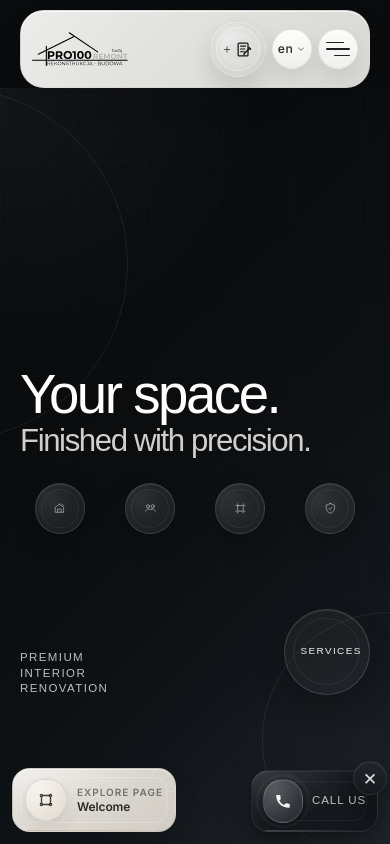
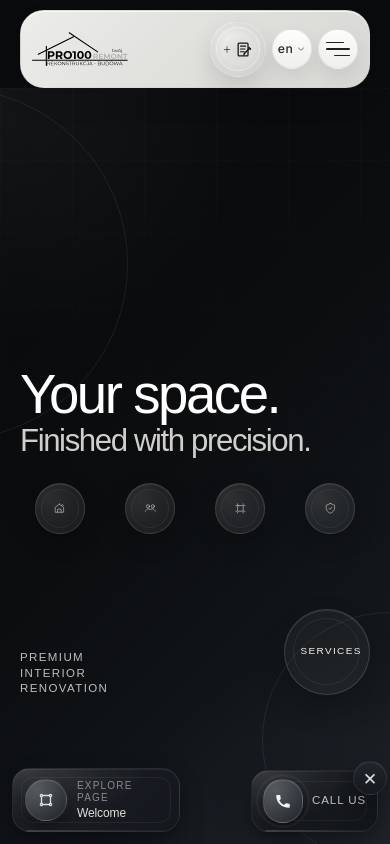
Before and after one commit to romanasolovan/prosto-remont, a Next.js app: page /en in a window 390 px wide. Shown: the top 844 px of the page. Built offline with nearby package versions, Linux system fonts and the light colour scheme.

Commit message:
refine the styling of both desktop and mobile navigations

```diff
--- a/components/home/HomeMobileSectionNavigator/HomeMobileSectionNavigator.module.css
+++ b/components/home/HomeMobileSectionNavigator/HomeMobileSectionNavigator.module.css
@@ -10,23 +10,24 @@
   max-width: 176px;
   padding: 10px 12px;
   overflow: visible;
-  border: 1px solid rgba(14, 13, 11, 0.07);
+  border: 1px solid rgba(255, 255, 255, 0.08);
   border-radius: 18px;
   background:
     radial-gradient(
       120% 140% at 10% 0%,
-      rgba(255, 255, 255, 0.44) 0%,
-      rgba(255, 255, 255, 0.14) 35%,
-      rgba(255, 255, 255, 0) 60%
+      rgba(255, 255, 255, 0.12) 0%,
+      rgba(255, 255, 255, 0.04) 35%,
+      rgba(0, 0, 0, 0) 60%
     ),
     linear-gradient(
       135deg,
-      rgba(245, 242, 235, 0.94) 0%,
-      rgba(235, 229, 219, 0.88) 100%
+      rgba(28, 31, 36, 0.96) 0%,
+      rgba(21, 24, 29, 0.96) 100%
     );
   box-shadow:
-    0 12px 26px rgba(14, 13, 11, 0.1),
-    0 1px 0 rgba(255, 255, 255, 0.42) inset;
+    0 12px 26px rgba(0, 0, 0, 0.24),
+    0 4px 12px rgba(0, 0, 0, 0.14),
+    inset 0 1px 0 rgba(255, 255, 255, 0.06);
   backdrop-filter: blur(10px);
   -webkit-backdrop-filter: blur(10px);
   appearance: none;
@@ -36,7 +37,7 @@
   content: "";
   position: absolute;
   inset: 8px;
-  border: 1px solid rgba(255, 255, 255, 0.22);
+  border: 1px solid rgba(255, 255, 255, 0.06);
   border-radius: 12px;
   pointer-events: none;
 }
@@ -50,8 +51,8 @@
   height: 1px;
   background: linear-gradient(
     90deg,
-    rgba(184, 154, 112, 0.42) 0%,
-    rgba(184, 154, 112, 0.06) 100%
+    rgba(255, 255, 255, 0.16) 0%,
+    rgba(255, 255, 255, 0.04) 100%
   );
   pointer-events: none;
 }
@@ -75,7 +76,7 @@
   height: 42px;
   transform: translate(-50%, -50%) scale(0.9);
   border-radius: 999px;
-  border: 1.5px solid rgba(184, 154, 112, 0.22);
+  border: 1.5px solid rgba(255, 255, 255, 0.16);
   opacity: 0;
   pointer-events: none;
 }
@@ -96,23 +97,20 @@
   background:
     radial-gradient(
       120% 120% at 30% 25%,
-      rgba(255, 255, 255, 0.58) 0%,
-      rgba(255, 255, 255, 0.18) 55%,
+      rgba(255, 255, 255, 0.18) 0%,
+      rgba(255, 255, 255, 0.06) 55%,
       rgba(255, 255, 255, 0) 100%
     ),
-    linear-gradient(
-      135deg,
-      rgba(236, 229, 218, 0.98),
-      rgba(224, 216, 204, 0.96)
-    );
-  border: 1px solid rgba(14, 13, 11, 0.08);
+    linear-gradient(135deg, rgba(56, 61, 68, 0.98), rgba(30, 34, 39, 0.98));
+  border: 1px solid rgba(255, 255, 255, 0.12);
   box-shadow:
-    0 8px 18px rgba(14, 13, 11, 0.08),
-    0 1px 0 rgba(255, 255, 255, 0.65) inset;
+    0 8px 18px rgba(0, 0, 0, 0.22),
+    0 2px 8px rgba(0, 0, 0, 0.14),
+    inset 0 1px 0 rgba(255, 255, 255, 0.08);
   display: inline-flex;
   align-items: center;
   justify-content: center;
-  color: rgba(14, 13, 11, 0.78);
+  color: rgba(245, 244, 240, 0.86);
 }
 
 .icon svg {
@@ -129,11 +127,12 @@
 }
 
 .triggerTitle {
+  font-family: "Barlow Condensed", sans-serif;
   font-size: 10px;
-  font-weight: 600;
-  letter-spacing: 0.1em;
+  font-weight: 500;
+  letter-spacing: 0.12em;
   text-transform: uppercase;
-  color: rgba(14, 13, 11, 0.5);
+  color: rgba(245, 244, 240, 0.5);
   line-height: 1.2;
 }
 
@@ -141,10 +140,11 @@
   overflow: hidden;
   text-overflow: ellipsis;
   white-space: nowrap;
+  font-family: "Barlow", sans-serif;
   font-size: 12px;
-  font-weight: 600;
+  font-weight: 500;
   letter-spacing: -0.01em;
-  color: rgba(14, 13, 11, 0.86);
+  color: rgba(245, 244, 240, 0.9);
   line-height: 1.2;
 }
 
@@ -153,9 +153,9 @@
   inset: 0;
   z-index: 61;
   border: 0;
-  background: rgba(14, 13, 11, 0.16);
-  backdrop-filter: blur(3px);
-  -webkit-backdrop-filter: blur(3px);
+  background: rgba(10, 12, 16, 0.34);
+  backdrop-filter: blur(4px);
+  -webkit-backdrop-filter: blur(4px);
 }
 
 .sheet {
@@ -167,23 +167,24 @@
   max-height: min(58vh, 420px);
   overflow: auto;
   padding: 12px 12px 14px;
-  border: 1px solid rgba(14, 13, 11, 0.06);
+  border: 1px solid rgba(255, 255, 255, 0.08);
   border-radius: 22px;
   background:
     radial-gradient(
       120% 140% at 10% 0%,
-      rgba(255, 255, 255, 0.52) 0%,
-      rgba(255, 255, 255, 0.18) 35%,
-      rgba(255, 255, 255, 0) 60%
+      rgba(255, 255, 255, 0.12) 0%,
+      rgba(255, 255, 255, 0.04) 35%,
+      rgba(0, 0, 0, 0) 60%
     ),
     linear-gradient(
       135deg,
-      rgba(245, 242, 235, 0.98) 0%,
-      rgba(235, 229, 219, 0.95) 100%
+      rgba(28, 31, 36, 0.98) 0%,
+      rgba(18, 21, 25, 0.98) 100%
     );
   box-shadow:
-    0 18px 42px rgba(14, 13, 11, 0.14),
-    0 1px 0 rgba(255, 255, 255, 0.42) inset;
+    0 18px 42px rgba(0, 0, 0, 0.26),
+    0 6px 18px rgba(0, 0, 0, 0.14),
+    inset 0 1px 0 rgba(255, 255, 255, 0.06);
   backdrop-filter: blur(12px);
   -webkit-backdrop-filter: blur(12px);
 }
@@ -192,7 +193,7 @@
   content: "";
   position: absolute;
   inset: 8px;
-  border: 1px solid rgba(255, 255, 255, 0.22);
+  border: 1px solid rgba(255, 255, 255, 0.06);
   border-radius: 16px;
   pointer-events: none;
 }
@@ -202,7 +203,7 @@
   height: 4px;
   margin: 0 auto 14px;
   border-radius: 999px;
-  background: rgba(14, 13, 11, 0.14);
+  background: rgba(255, 255, 255, 0.16);
 }
 
 .sheetHeader {
@@ -215,24 +216,32 @@
 
 .sheetTitle {
   margin: 0;
+  font-family: "Barlow Condensed", sans-serif;
   font-size: 11px;
-  font-weight: 700;
+  font-weight: 600;
   letter-spacing: 0.08em;
   text-transform: uppercase;
-  color: rgba(14, 13, 11, 0.58);
+  color: rgba(245, 244, 240, 0.58);
 }
 
 .closeButton {
   width: 34px;
   height: 34px;
   border-radius: 999px;
-  border: 1px solid rgba(14, 13, 11, 0.06);
-  background: rgba(255, 255, 255, 0.54);
+  border: 1px solid rgba(255, 255, 255, 0.08);
+  background: linear-gradient(
+    180deg,
+    rgba(40, 45, 52, 0.96) 0%,
+    rgba(24, 27, 32, 0.96) 100%
+  );
   display: inline-flex;
   align-items: center;
   justify-content: center;
-  color: rgba(14, 13, 11, 0.72);
+  color: rgba(245, 244, 240, 0.78);
   appearance: none;
+  box-shadow:
+    0 8px 18px rgba(0, 0, 0, 0.18),
+    inset 0 1px 0 rgba(255, 255, 255, 0.06);
 }
 
 .closeButton span {
@@ -260,10 +269,10 @@
   width: 100%;
   min-height: 50px;
   padding: 12px 14px;
-  border: 1px solid rgba(14, 13, 11, 0.05);
+  border: 1px solid rgba(255, 255, 255, 0.06);
   border-radius: 16px;
-  background: rgba(255, 255, 255, 0.52);
-  box-shadow: inset 0 1px 0 rgba(255, 255, 255, 0.34);
+  background: rgba(255, 255, 255, 0.03);
+  box-shadow: inset 0 1px 0 rgba(255, 255, 255, 0.04);
   text-align: left;
   appearance: none;
 }
@@ -273,26 +282,27 @@
   height: 9px;
   flex-shrink: 0;
   border-radius: 999px;
-  border: 1px solid rgba(14, 13, 11, 0.22);
+  border: 1px solid rgba(255, 255, 255, 0.28);
   background: transparent;
 }
 
 .sectionLabel {
+  font-family: "Barlow", sans-serif;
   font-size: 13px;
-  font-weight: 600;
+  font-weight: 500;
   letter-spacing: -0.01em;
-  color: rgba(14, 13, 11, 0.84);
+  color: rgba(245, 244, 240, 0.88);
 }
 
 .active {
-  border-color: rgba(184, 154, 112, 0.16);
-  background: rgba(184, 154, 112, 0.08);
+  border-color: rgba(255, 255, 255, 0.12);
+  background: rgba(255, 255, 255, 0.06);
 }
 
 .active .sectionDot {
-  border-color: rgba(184, 154, 112, 0.86);
-  background: rgba(184, 154, 112, 0.9);
-  box-shadow: 0 0 0 5px rgba(184, 154, 112, 0.12);
+  border-color: rgba(255, 255, 255, 0.52);
+  background: rgba(255, 255, 255, 0.92);
+  box-shadow: 0 0 0 5px rgba(255, 255, 255, 0.08);
 }
 
 @keyframes pulseWave {
@@ -301,7 +311,7 @@
     opacity: 0;
   }
   18% {
-    opacity: 0.36;
+    opacity: 0.32;
   }
   100% {
     transform: translate(-50%, -50%) scale(1.75);
@@ -313,11 +323,10 @@
 .closeButton:focus-visible,
 .sectionButton:focus-visible,
 .backdrop:focus-visible {
-  outline: 2px solid rgba(184, 154, 112, 0.5);
+  outline: 2px solid rgba(255, 255, 255, 0.22);
   outline-offset: 3px;
 }
 
-/* very small phones */
 @media (max-width: 375px) {
   .navigator {
     max-width: 72px;
@@ -348,7 +357,6 @@
   }
 }
 
-/* medium phones */
 @media (min-width: 376px) and (max-width: 767px) {
   .navigator {
     max-width: 168px;
--- a/components/home/HomeSidePagination/Pagination.module.css
+++ b/components/home/HomeSidePagination/Pagination.module.css
@@ -2,7 +2,6 @@
   display: none;
 }
 
-/* Tablet and up */
 @media (min-width: 768px) {
   .sidePagination {
     position: fixed;
@@ -21,39 +20,27 @@
     margin: 0;
     padding: 16px 10px;
     list-style: none;
-    border: 0.5px solid rgba(14, 13, 11, 0.07);
+    border: 1px solid rgba(255, 255, 255, 0.08);
     border-radius: 999px;
-    background: linear-gradient(
-      180deg,
-      rgba(245, 242, 235, 0.42) 0%,
-      rgba(245, 242, 235, 0.22) 100%
-    );
+    background:
+      radial-gradient(
+        120% 140% at 10% 0%,
+        rgba(255, 255, 255, 0.1) 0%,
+        rgba(255, 255, 255, 0.03) 35%,
+        rgba(0, 0, 0, 0) 60%
+      ),
+      linear-gradient(
+        180deg,
+        rgba(24, 28, 33, 0.82) 0%,
+        rgba(17, 20, 24, 0.82) 100%
+      );
     backdrop-filter: blur(14px);
     -webkit-backdrop-filter: blur(14px);
     box-shadow:
-      0 10px 30px rgba(14, 13, 11, 0.05),
-      inset 0 1px 0 rgba(255, 255, 255, 0.3);
+      0 10px 30px rgba(0, 0, 0, 0.18),
+      inset 0 1px 0 rgba(255, 255, 255, 0.06);
     pointer-events: auto;
-
-    /* position: relative; */
   }
-
-  /* .sidePaginationList::before {
-    content: "";
-    position: absolute;
-    top: 20px;
-    bottom: 20px;
-    right: 50%;
-    width: 1px;
-    transform: translateX(50%);
-    background: linear-gradient(
-      180deg,
-      rgba(14, 13, 11, 0.04) 0%,
-      rgba(14, 13, 11, 0.12) 50%,
-      rgba(14, 13, 11, 0.04) 100%
-    );
-    pointer-events: none;
-  } */
 
   .sidePaginationItem {
     display: flex;
@@ -77,9 +64,9 @@
     position: relative;
     width: 12px;
     height: 12px;
-    border: 1px solid rgba(14, 13, 11, 0.32);
+    border: 1px solid rgba(255, 255, 255, 0.28);
     border-radius: 999px;
-    background: rgba(255, 255, 255, 0.1);
+    background: rgba(255, 255, 255, 0.04);
     transition:
       transform 220ms ease,
       background-color 220ms ease,
@@ -108,19 +95,26 @@
     pointer-events: none;
     white-space: nowrap;
     padding: 9px 14px;
-    border: 0.5px solid rgba(14, 13, 11, 0.08);
+    border: 1px solid rgba(255, 255, 255, 0.08);
     border-radius: 999px;
-    background: linear-gradient(
-      180deg,
-      rgba(255, 255, 255, 0.78) 0%,
-      rgba(255, 255, 255, 0.62) 100%
-    );
+    background:
+      radial-gradient(
+        120% 140% at 10% 0%,
+        rgba(255, 255, 255, 0.1) 0%,
+        rgba(255, 255, 255, 0.03) 35%,
+        rgba(0, 0, 0, 0) 60%
+      ),
+      linear-gradient(
+        180deg,
+        rgba(27, 31, 36, 0.92) 0%,
+        rgba(18, 21, 25, 0.92) 100%
+      );
     backdrop-filter: blur(10px);
     -webkit-backdrop-filter: blur(10px);
     box-shadow:
-      0 8px 24px rgba(14, 13, 11, 0.06),
-      inset 0 1px 0 rgba(255, 255, 255, 0.55);
-    color: rgba(14, 13, 11, 0.74);
+      0 8px 24px rgba(0, 0, 0, 0.22),
+      inset 0 1px 0 rgba(255, 255, 255, 0.06);
+    color: rgba(245, 244, 240, 0.78);
     font-family: "Barlow Condensed", sans-serif;
     font-size: 11px;
     font-weight: 500;
@@ -143,32 +137,32 @@
 
   .sidePaginationButton:hover .sidePaginationDot,
   .sidePaginationButton:focus-visible .sidePaginationDot {
-    border-color: rgba(184, 154, 112, 0.9);
-    background: rgba(184, 154, 112, 0.1);
+    border-color: rgba(255, 255, 255, 0.44);
+    background: rgba(255, 255, 255, 0.08);
     transform: scale(1.08);
-    box-shadow: 0 0 0 5px rgba(184, 154, 112, 0.08);
+    box-shadow: 0 0 0 5px rgba(255, 255, 255, 0.06);
   }
 
   .sidePaginationButton:hover .sidePaginationDot::after,
   .sidePaginationButton:focus-visible .sidePaginationDot::after {
-    background: rgba(184, 154, 112, 0.75);
+    background: rgba(245, 244, 240, 0.8);
     transform: scale(0.92);
   }
 
   .active .sidePaginationDot {
-    border-color: rgba(184, 154, 112, 0.95);
-    background: rgba(184, 154, 112, 0.14);
-    box-shadow: 0 0 0 6px rgba(184, 154, 112, 0.1);
+    border-color: rgba(255, 255, 255, 0.5);
+    background: rgba(255, 255, 255, 0.1);
+    box-shadow: 0 0 0 6px rgba(255, 255, 255, 0.06);
     transform: scale(1.1);
   }
 
   .active .sidePaginationDot::after {
-    background: #b89a70;
+    background: rgba(255, 255, 255, 0.92);
   }
 
   .active .sidePaginationLabel {
-    color: rgba(14, 13, 11, 0.88);
-    border-color: rgba(184, 154, 112, 0.2);
+    color: rgba(255, 255, 255, 0.92);
+    border-color: rgba(255, 255, 255, 0.12);
   }
 
   .sidePaginationButton:focus-visible {
@@ -176,7 +170,6 @@
   }
 }
 
-/* Desktop refinement */
 @media (min-width: 1200px) {
   .sidePagination {
     right: 22px;
```
